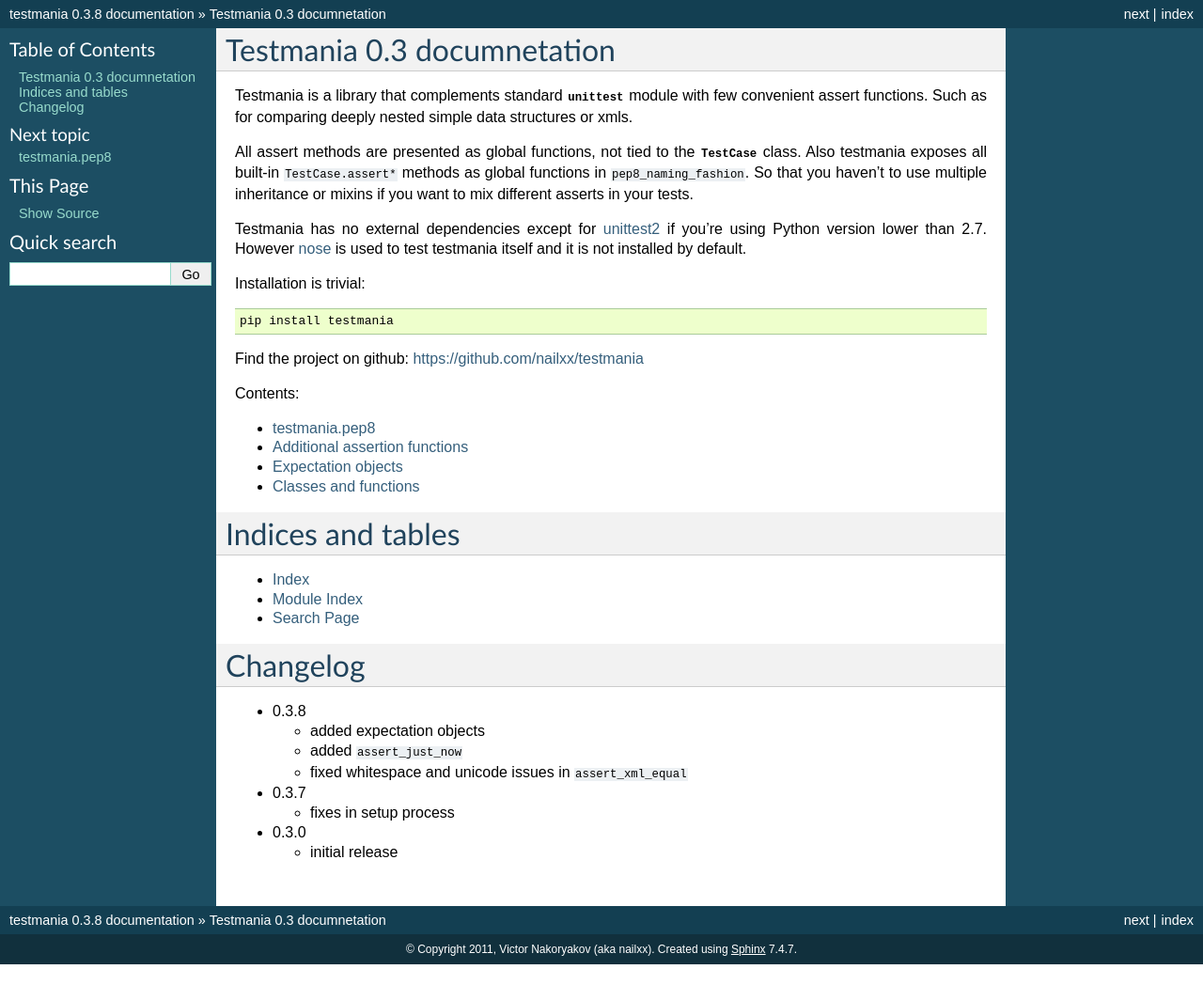
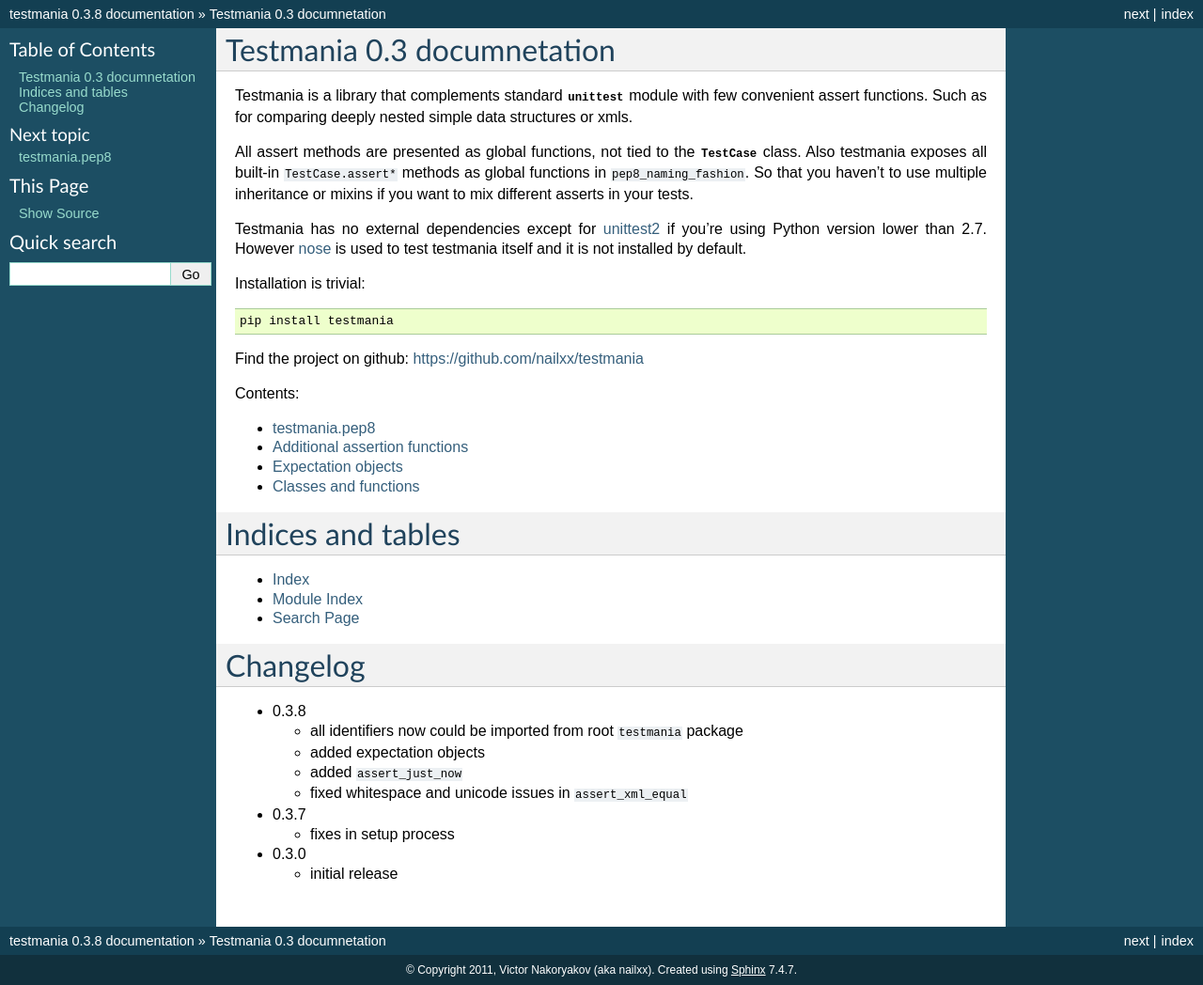
Before and after one commit to nkrkv/testmania, a Sphinx documentation site: the page built from doc/index.rst, in a window 1280 px wide. Shown: the whole page at 94% size. Built offline with Sphinx 7.4.7, drawn with Linux system fonts in a browser that asks for light colours; before the commit the page ends 1026 px from its top, so only the background shows below that.

Commit message:
+ import * in testmania/__init__.py

```diff
--- a/doc/index.rst
+++ b/doc/index.rst
@@ -43,6 +43,7 @@
 
 * 0.3.8
 
+  * all identifiers now could be imported from root ``testmania`` package
   * added expectation objects
   * added ``assert_just_now``
   * fixed whitespace and unicode issues in ``assert_xml_equal``
--- a/testmania/__init__.py
+++ b/testmania/__init__.py
@@ -1,2 +1,8 @@
 
 __version__ = "0.3.8"
+
+from testmania.pep8 import *
+from testmania.deep import assert_deep_equal
+from testmania.xml import assert_xml_equal
+from testmania.time import assert_just_now
+from testmania.expect import Expectation
```
